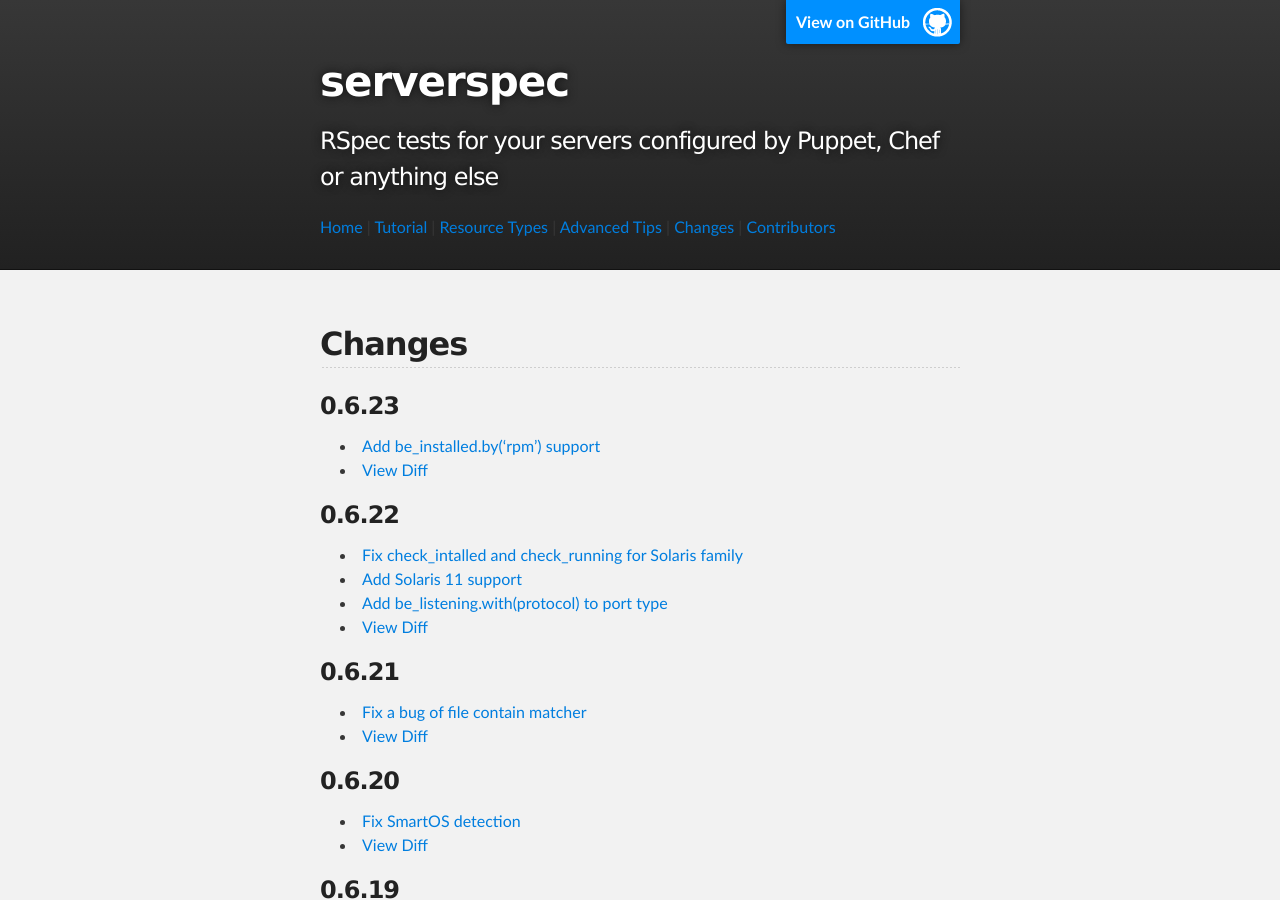
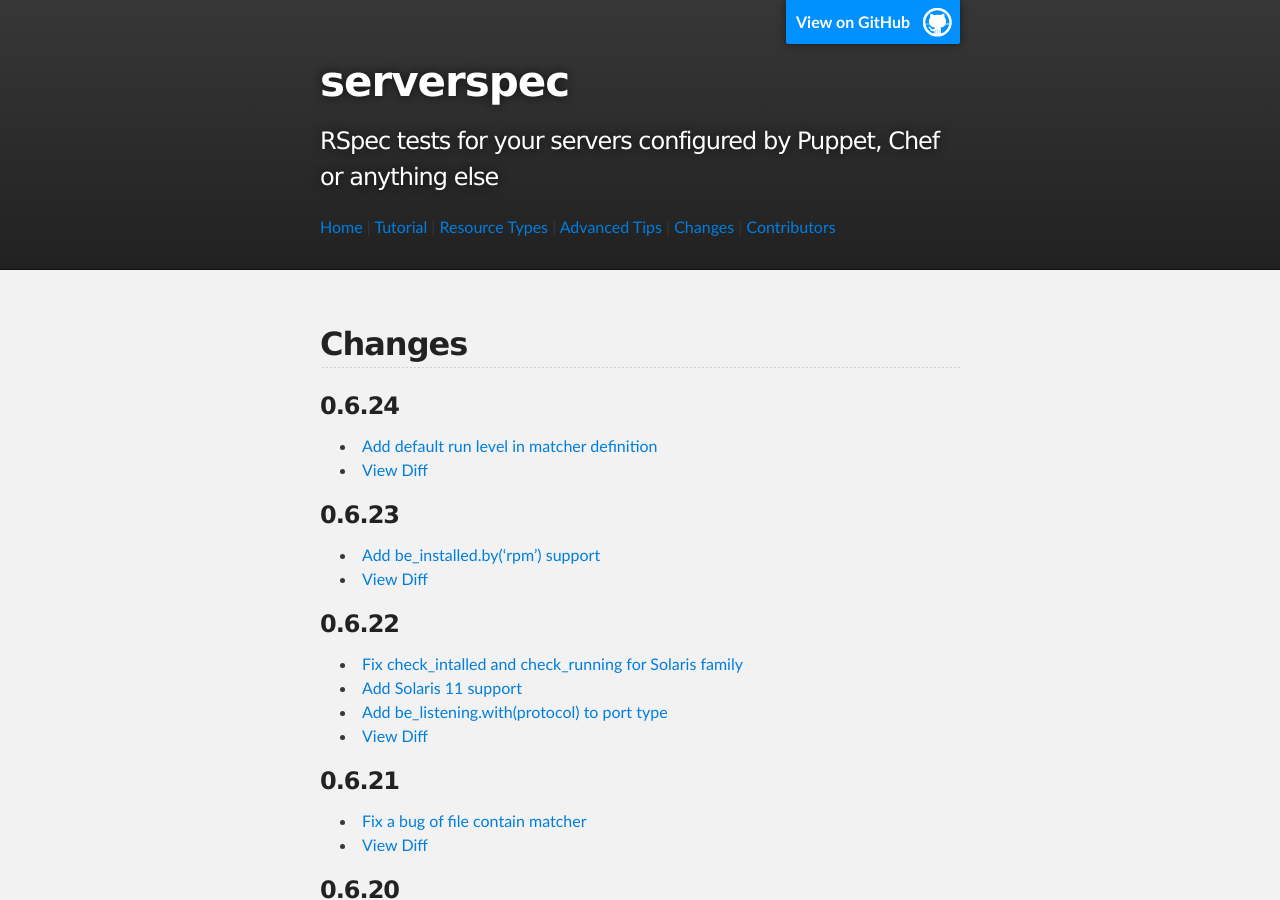
Before and after one commit to serverspec/serverspec.github.io, a Jekyll site: the page built from changes.md, in a window 1280 px wide and 900 px high. Built offline with Jekyll 4.4.1, drawn with Linux system fonts in a browser that asks for light colours; Markdown is read by kramdown in place of the engine named in the settings.

Commit message:
Add changes of v0.6.24

```diff
--- a/changes.md
+++ b/changes.md
@@ -4,6 +4,11 @@ title: Changes
 ---
 
 ## Changes
+
+### 0.6.24
+
+ * [Add default run level in matcher definition](https://github.com/serverspec/serverspec/pull/206)
+ * [View Diff](https://github.com/serverspec/serverspec/compare/v0.6.23...v0.6.24)
 
 ### 0.6.23
 
```
